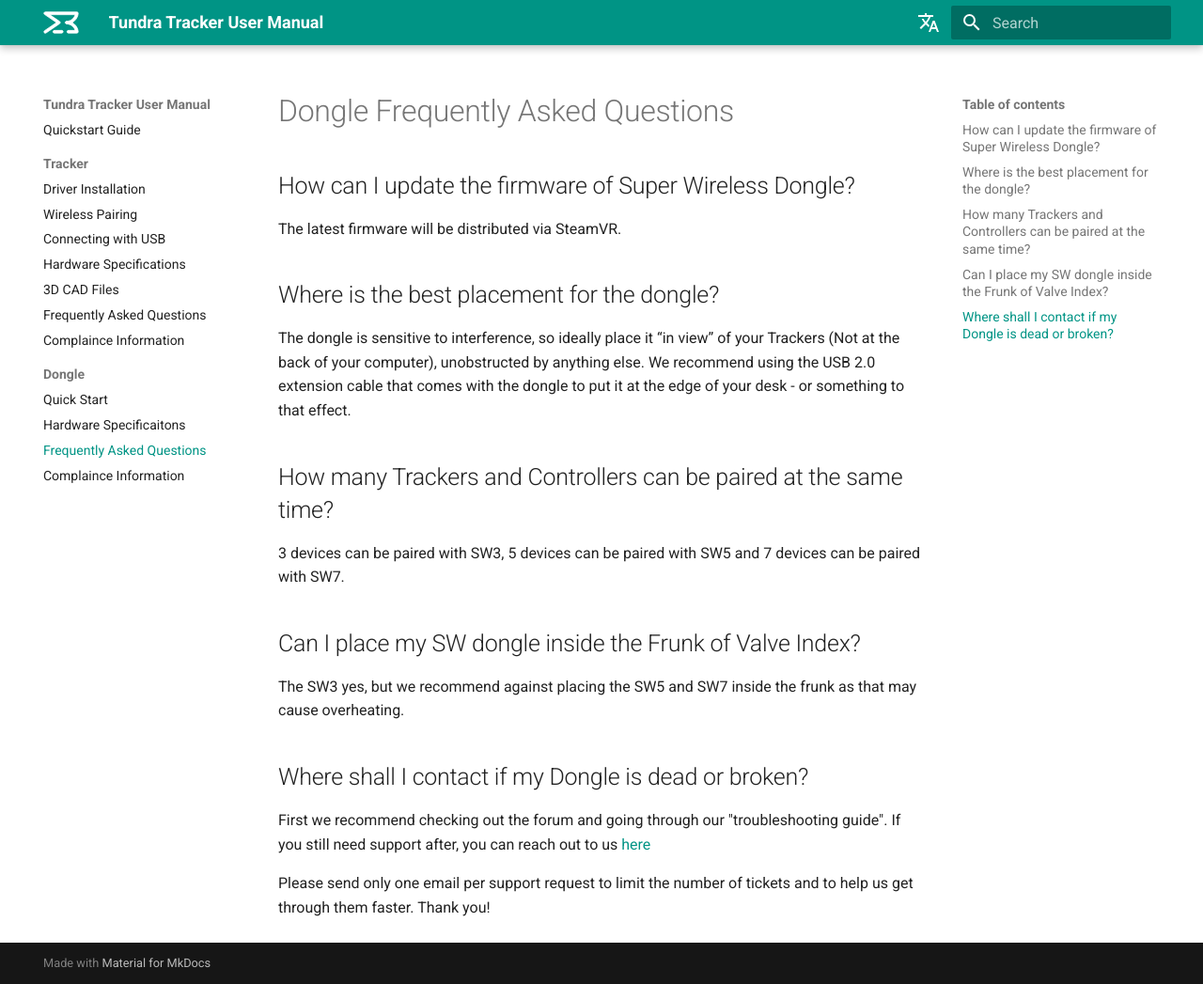
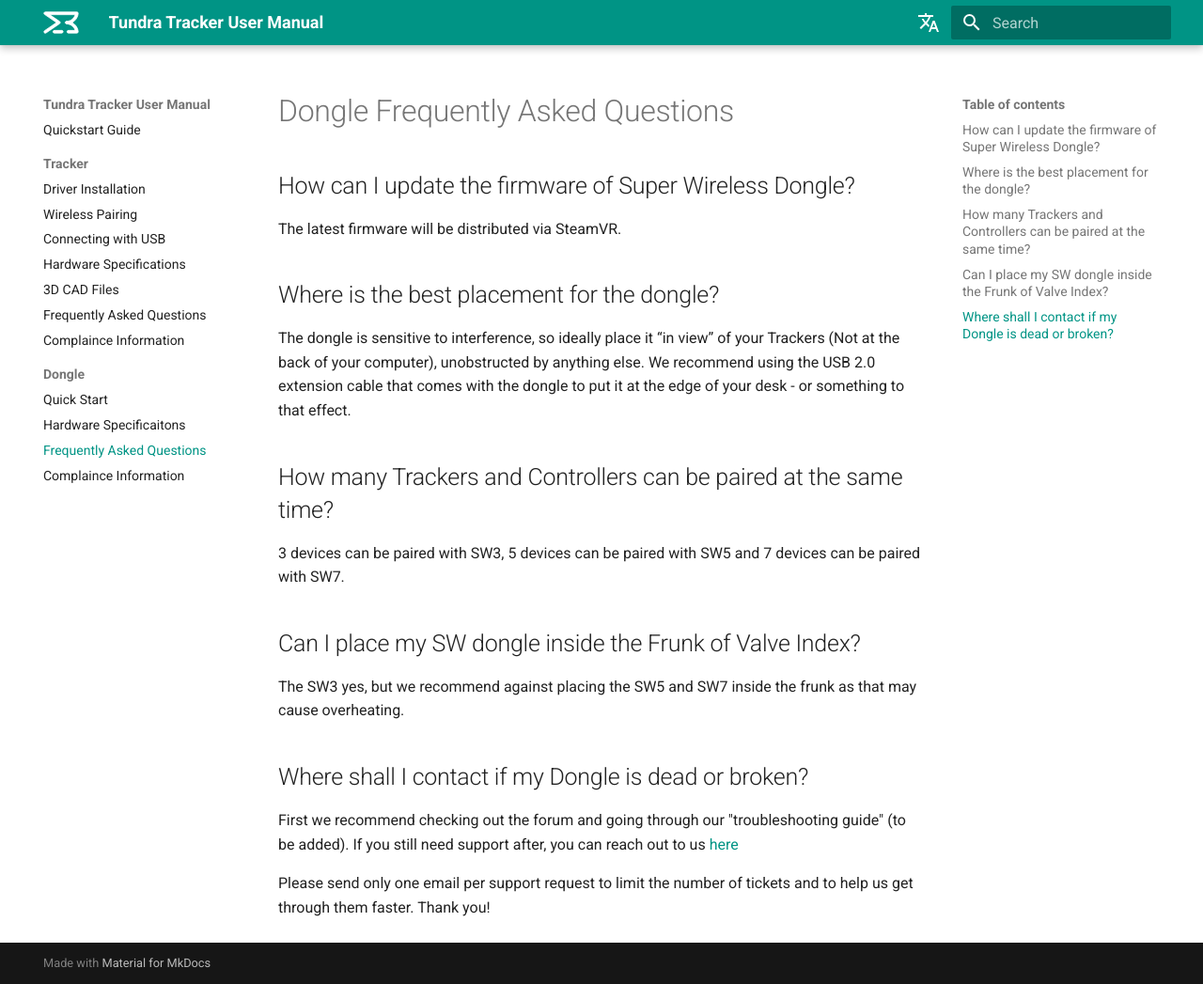
Before and after one commit to tundra-labs/tundra-tracker-docs, an MkDocs documentation site: the page built from docs/dongle_faq.md, in a window 1280 px wide and 1047 px high. Shown: the whole window at 94% size. Built offline with MkDocs 1.6.1 and Material for MkDocs 9.7.7, drawn with Linux system fonts in a browser that asks for light colours; comment, search, counter and statistics services are not loaded.

Commit message:
Update dongle_faq.md

```diff
--- a/docs/dongle_faq.md
+++ b/docs/dongle_faq.md
@@ -19,6 +19,6 @@
 The SW3 yes, but we recommend against placing the SW5 and SW7 inside the frunk as that may cause overheating.
 
 ## Where shall I contact if my Dongle is dead or broken?
-First we recommend checking out the forum and going through our "troubleshooting guide". If you still need support after, you can reach out to us [here](https://tundra-labs.com/pages/contact-us)
+First we recommend checking out the forum and going through our "troubleshooting guide" (to be added). If you still need support after, you can reach out to us [here](https://tundra-labs.com/pages/contact-us)
 
 Please send only one email per support request to limit the number of tickets and to help us get through them faster. Thank you!
```
